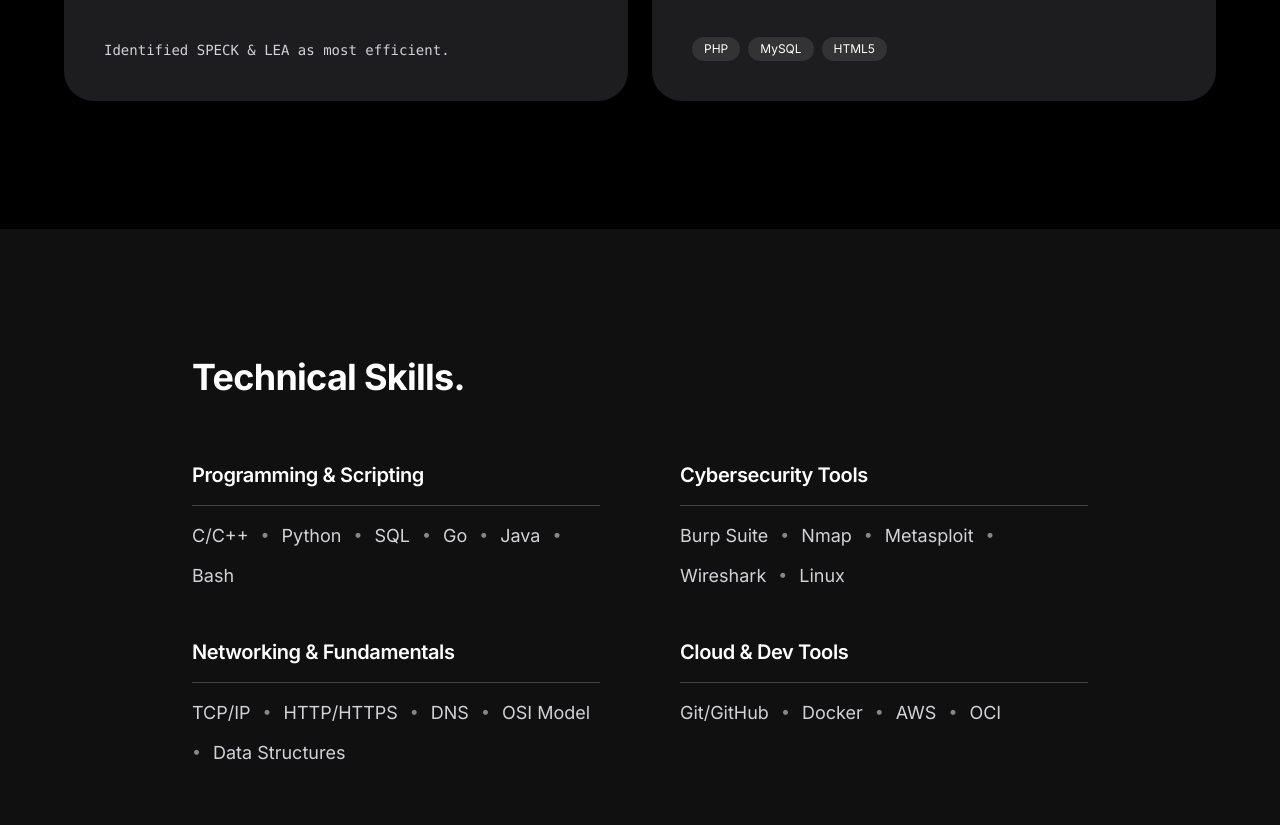
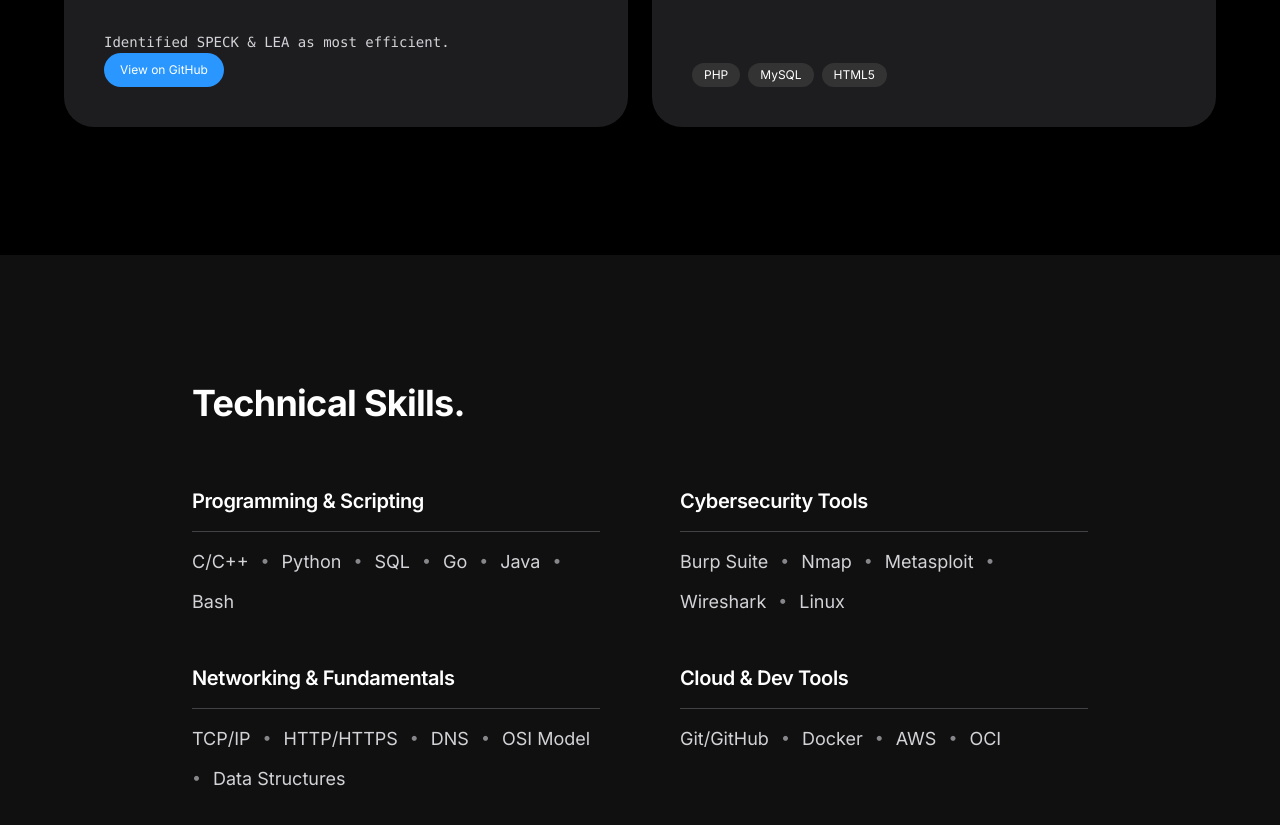
Before and after one commit to himeshbn/himeshbn.github.io, a plain HTML site: page index.html in a window 1280 px wide. Shown: the part 3469-4294 px from the top of the page. Drawn offline with nearby package versions, Linux system fonts and the light colour scheme.

Commit message:
Update index.html

```diff
--- a/index.html
+++ b/index.html
@@ -229,7 +229,7 @@
                         <p class="text-xl text-[#d2d2d7] max-w-2xl mb-6">
                             Facial Recognition-Based Attendance System. Designed a secure system reducing manual work by 70% using biometric checks & liveness detection. Built backend with SHA-256 encryption protecting 100+ user accounts.
                         </p>
-                        <a href="#" class="btn-primary inline-block">View on GitHub</a>
+                        <a href="https://github.com/himeshbn/HackTheProxy" class="btn-primary inline-block">View on GitHub</a>
                     </div>
                 </div>
 
@@ -244,7 +244,8 @@
                     </div>
                     <div class="mt-8">
                         <span class="text-sm font-mono text-[#d2d2d7]">Identified SPECK & LEA as most efficient.</span>
-                    </div>
+                    <div> <a href="https://github.com/himeshbn/CryptoBench" target="_blank" class="btn-primary inline-block">View on GitHub</a>
+                    </div></div>
                 </div>
 
                 <!-- Project 3: Web App -->
```
